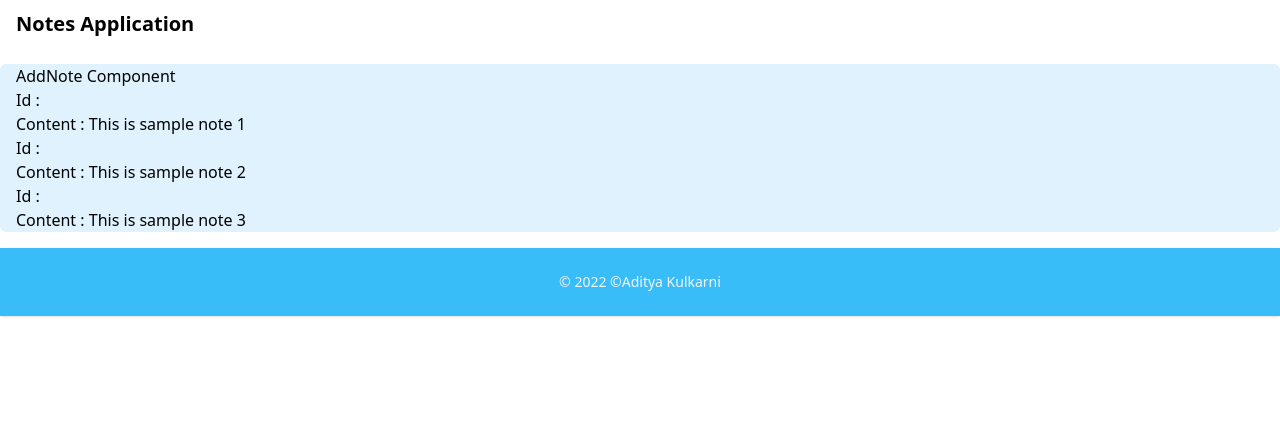
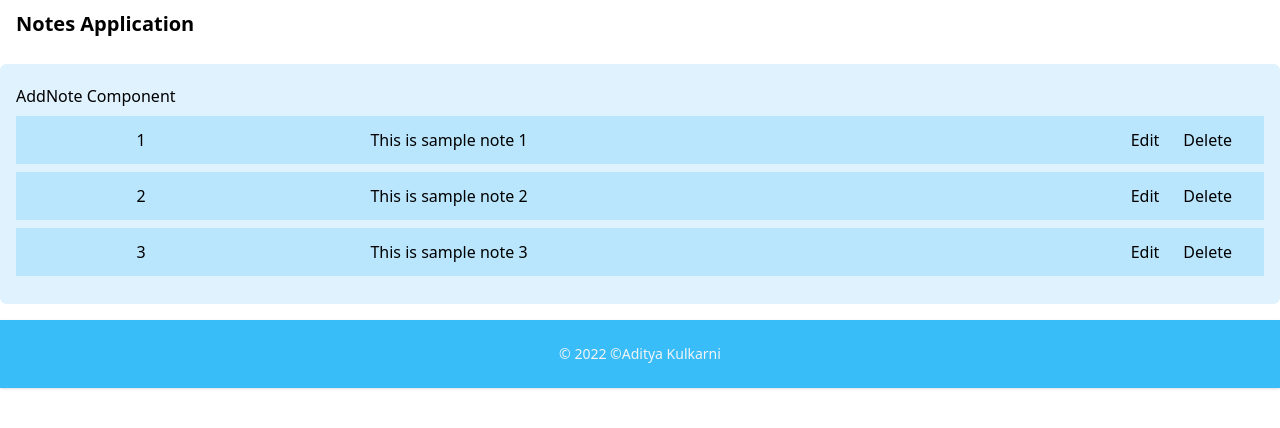
Before and after one commit to Aditya-Kulkarni-00/notes-app-react, a React (Create React App) app: page / in a window 1280 px wide. Shown: the top 428 px of the page. Built offline with nearby package versions, Linux system fonts and the light colour scheme.

Commit message:
Basic Styling of Note

```diff
--- a/src/App.js
+++ b/src/App.js
@@ -6,7 +6,7 @@ function App() {
   return (
     <>
     <Header/>
-    <div className="container mx-auto px-4 mt-4 rounded-md mb-4 bg-sky-100">
+    <div className="container mx-auto px-4 mt-4 rounded-md mb-4 py-5 bg-sky-100">
     <NotesList/>
     </div>
     <Footer/>
--- a/src/Components/Note.js
+++ b/src/Components/Note.js
@@ -1,8 +1,14 @@
 const Note = (props) =>{
     return (
-        <div>
-            <p>Id : {props.id}</p>
-            <p>Content : {props.content}</p>
+        <div className="bg-sky-200 py-3 my-2 px-2 flex flex-row justify-between">
+            <span className="w-1/2 flex flex-row justify-around">
+            <span>{props.id}</span>
+            <span>{props.content}</span>
+            </span>
+            <span className="w-1/2 flex flex-row justify-end px-6">
+            <span className="mx-6">Edit</span>
+            <span>Delete</span>
+            </span>
         </div>
     )
 }
--- a/src/Components/NotesList.js
+++ b/src/Components/NotesList.js
@@ -17,7 +17,7 @@ const NotesList = () =>{
             <AddNote/>
         <div>
             {noteList &&  noteList.map((note)=>
-                (<Note key={note.id} content={note.content}/>)
+                (<Note key={note.id} id={note.id} content={note.content}/>)
             )}
         </div>
         </div>
```
